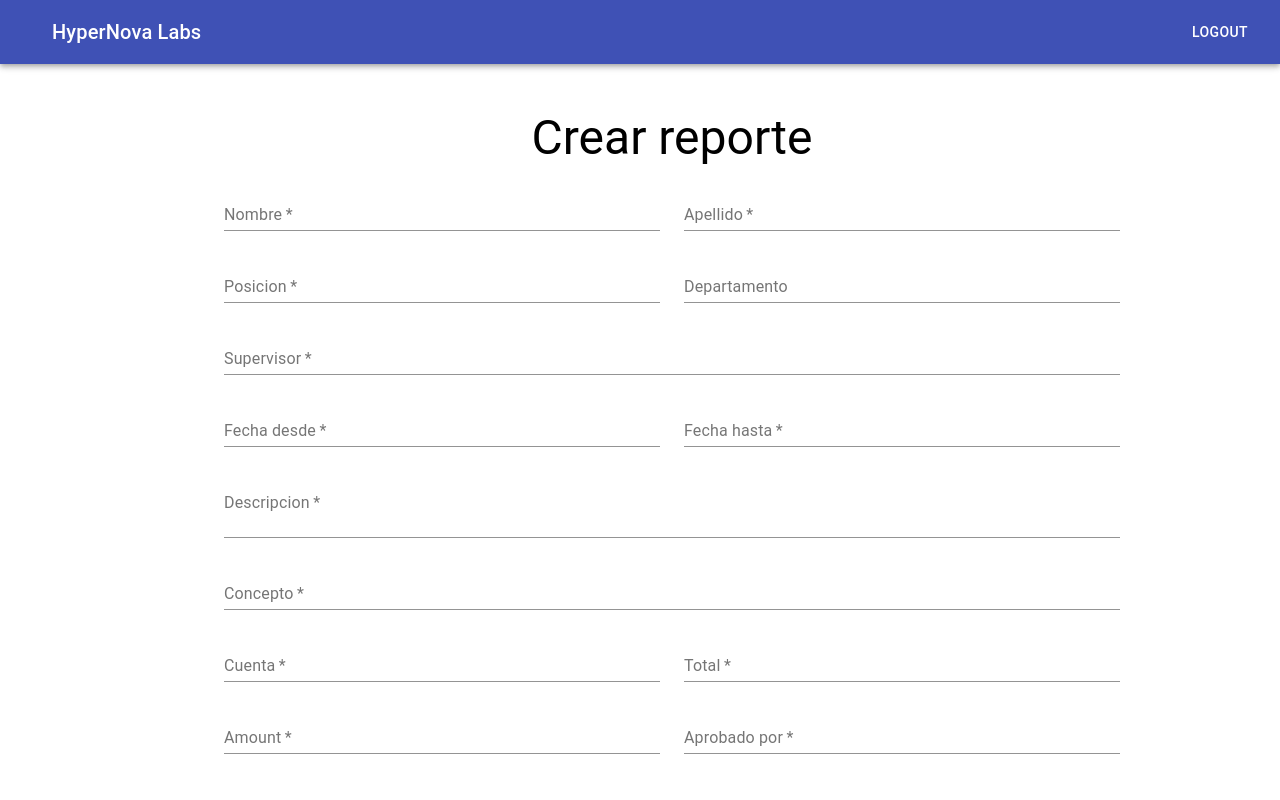
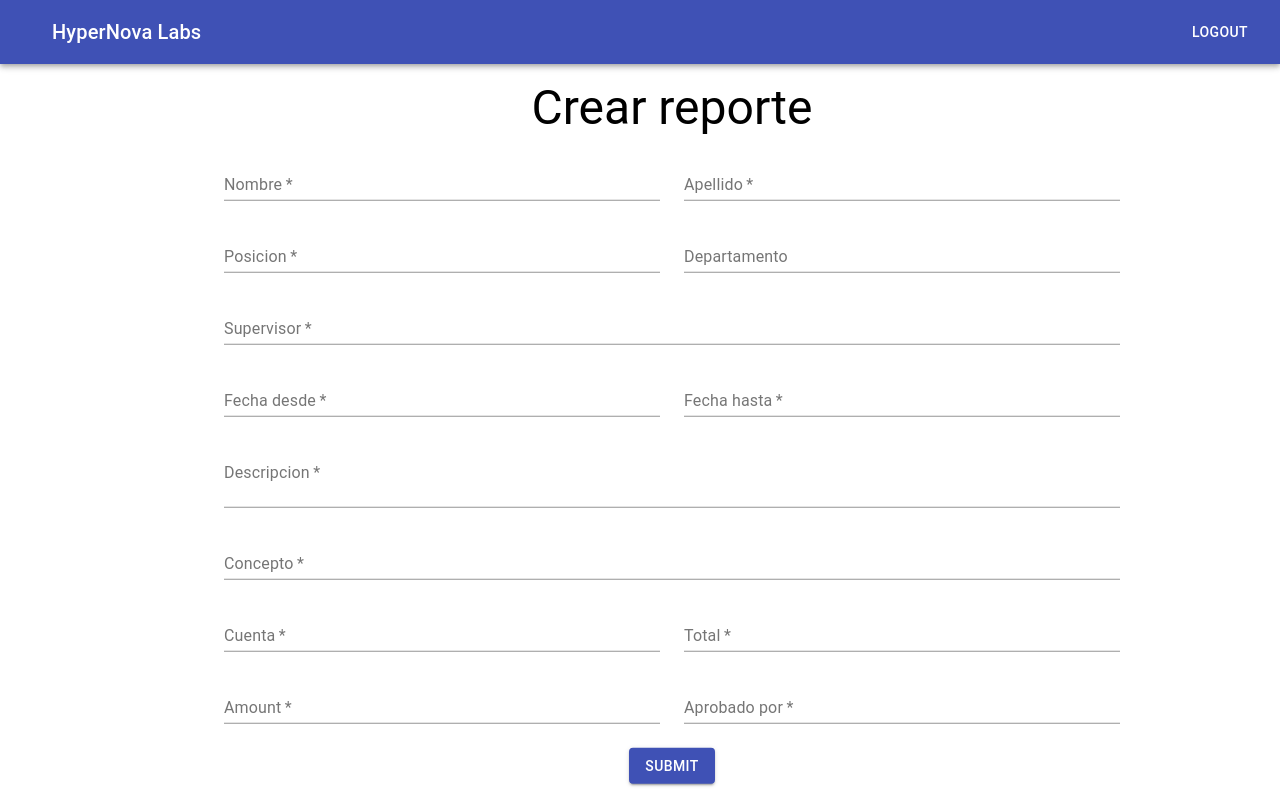
Before and after one commit to Spidey507/prueba-HYPERNOVA, a React (Create React App) app: page / in a window 1280 px wide. Built offline with nearby package versions, Linux system fonts and the light colour scheme.

Commit message:
finished form

```diff
--- a/src/App.js
+++ b/src/App.js
@@ -2,15 +2,18 @@ import './App.css';
 /*import Login from './components/Login';*/
 /*import Chart from './components/dashboard'*/
 import Form from './components/form'
+import Header from './components/Header'
 
 function App() {
   return (
 
     <div className="App">
-      <section className="componentes">
+      <div>
+        <Header />
+      </div>
+      <div className="componentes">
         <Form/>
-
-      </section>
+      </div>
     </div>
   );
 }
--- a/src/components/form.js
+++ b/src/components/form.js
@@ -2,10 +2,8 @@ import React from 'react';
 import Grid from '@material-ui/core/Grid';
 import Typography from '@material-ui/core/Typography';
 import TextField from '@material-ui/core/TextField';
-import FormControlLabel from '@material-ui/core/FormControlLabel';
-import Checkbox from '@material-ui/core/Checkbox';
 import { makeStyles } from '@material-ui/core/styles';
-import Header from './Header'
+import Button from '@material-ui/core/Button';
 
 const useStyles = makeStyles((theme) => ({
     root: {
@@ -27,8 +25,6 @@ export default function Form() {
     const classes = useStyles();
 
     return (
-        <div>
-            <Header />
         <div className={classes.root}>
             <div className={classes.formContainer}>
                 <Typography variant="h3" gutterBottom>
@@ -155,9 +151,13 @@ export default function Form() {
                             fullWidth
                         />
                     </Grid>
+                    <Grid item xs={12}>
+                        <Button variant="contained" color="primary">
+                            Submit
+                        </Button>
+                    </Grid>
                 </Grid>
             </div>
         </div>
-        </div>
     );
 }
```
